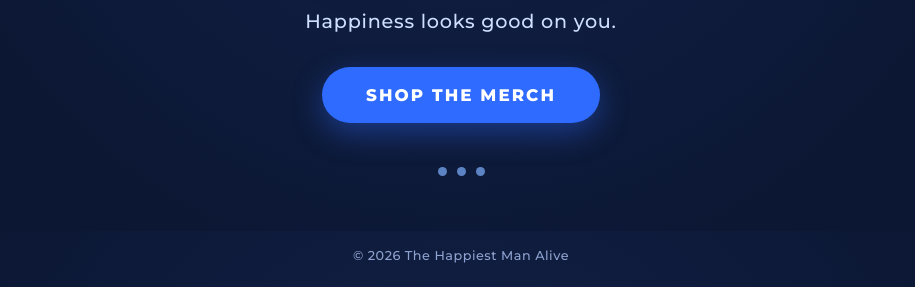
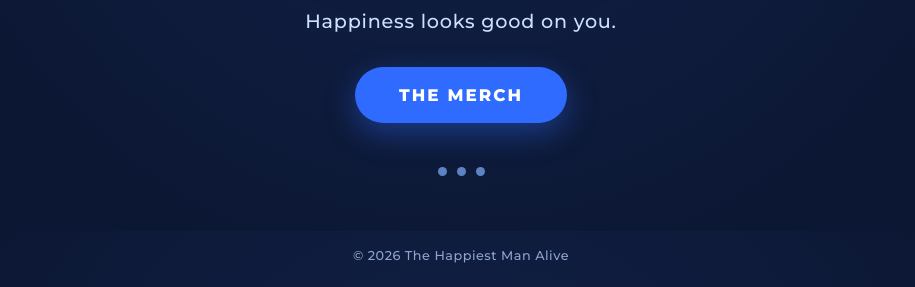
Before and after one commit to michaelnichols1963/thehappiestmanalive, a plain HTML site: page index.html in a window 1280 px wide. Shown: the part 569-856 px from the top of the page, without its empty margins (179-1094 px from the left). Drawn offline with Linux system fonts and the light colour scheme.

Commit message:
Update index.html

```diff
--- a/index.html
+++ b/index.html
@@ -44,7 +44,7 @@
   <img class="logo" src="logo.png" alt="The Happiest Man Alive logo">
   <h1>The Happiest Man Alive</h1>
   <p>Happiness looks good on you.</p>
- <a class="btn" href="https://qtrifn-xf.myshopify.com">Shop the Merch</a>
+ <a class="btn" href="/Shop/"> the Merch</a>
   <div class="dots"><span></span><span></span><span></span></div>
 </main>
 <footer>© <span id="yr">2026</span> The Happiest Man Alive</footer>
```
